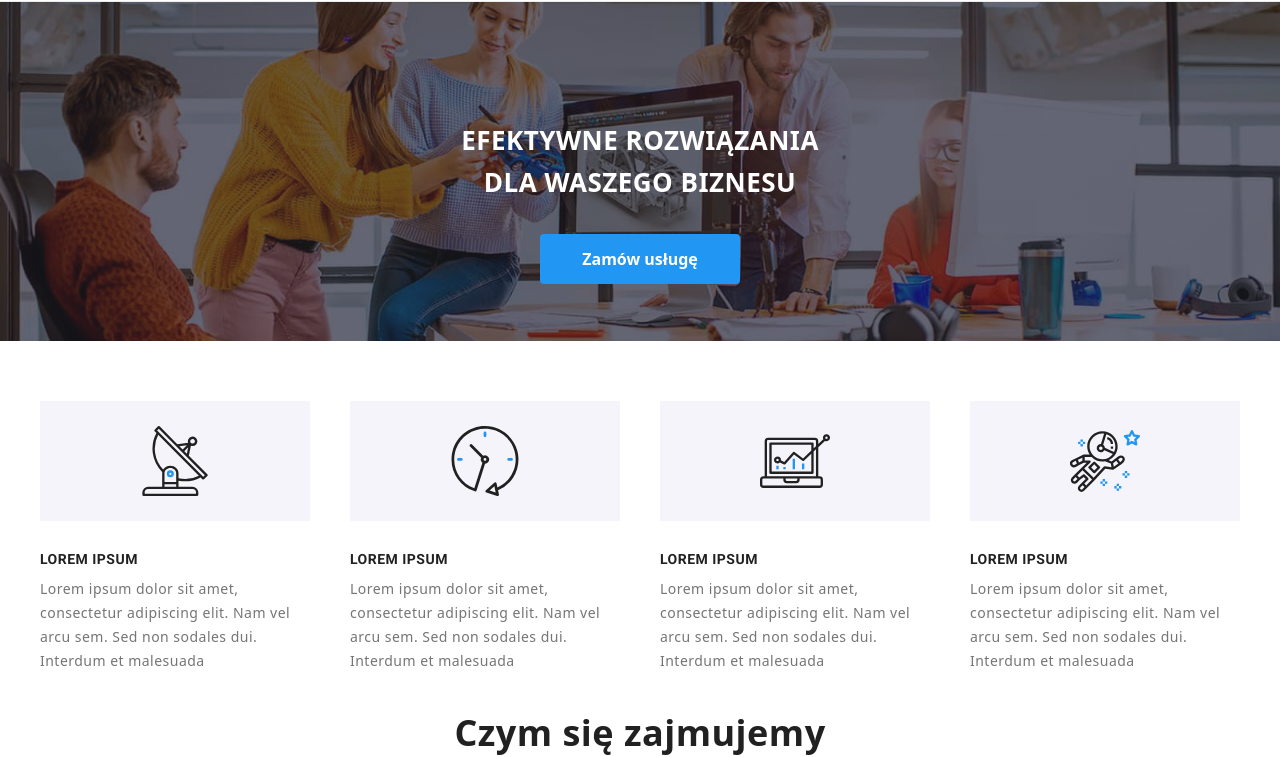
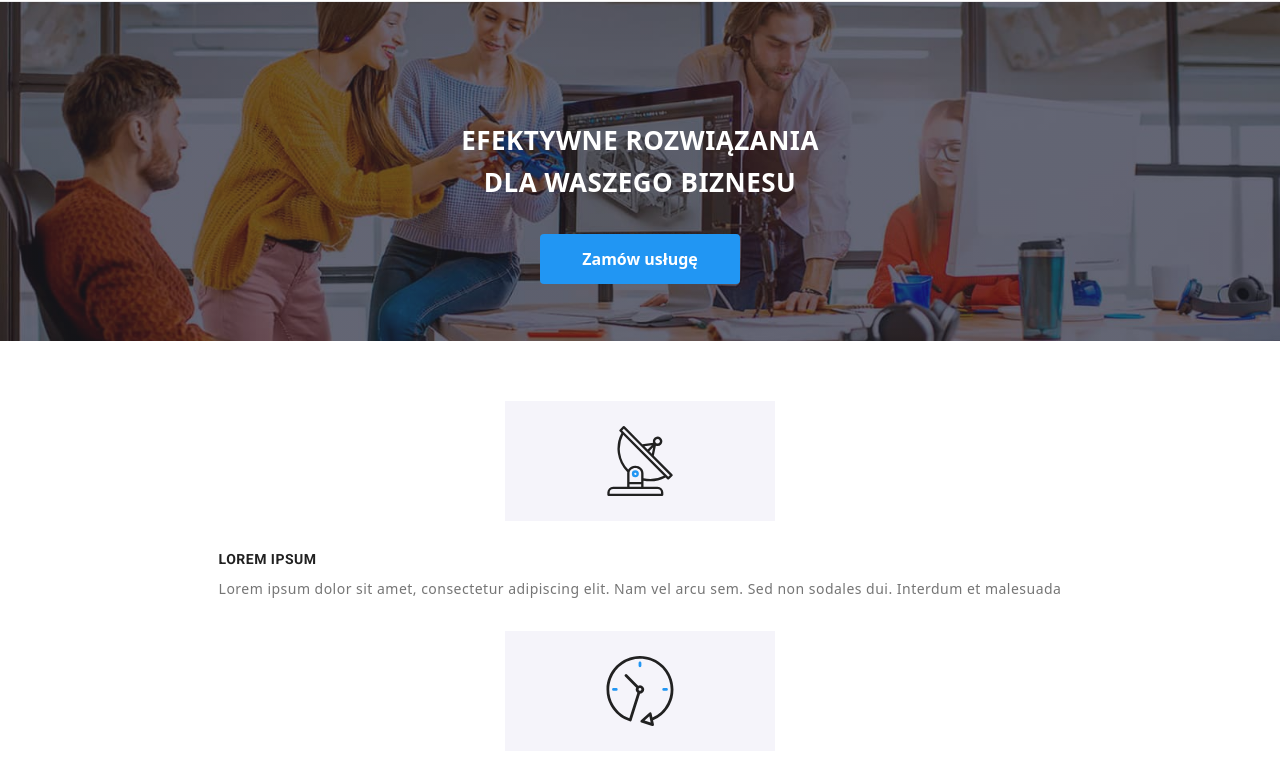
Before and after one commit to marlenaduleba/goit-markup-hw-08, a plain HTML site: page index.html in a window 1280 px wide. Shown: the part 59-816 px from the top of the page. Drawn offline with Linux system fonts and the light colour scheme.

Commit message:
i trochę strenghts

```diff
--- a/sass/components/_strenghts.scss
+++ b/sass/components/_strenghts.scss
@@ -8,15 +8,14 @@
 
 .strenghts__list {
   display: flex;
-  justify-content: space-between;
-  gap: 30px;
-  height: 251px;
+ flex-direction: column;
+ align-items: center;
+ gap: 30px;
 }
 
 .strenghts__item {
   display: inline-block;
-  width: 270px;
-  height: 101px;
+
 }
 
 .strenghts__image {
@@ -24,7 +23,7 @@
   height: 120px;
   padding: 25px 100px;
   background-color: $background-white;
-  margin-bottom: 30px;
+  margin: 0 auto 30px;
 }
 
 .strenghts__icon {
```
Also changed, not shown: css/main.css, css/main.min.css, 2 other files.
